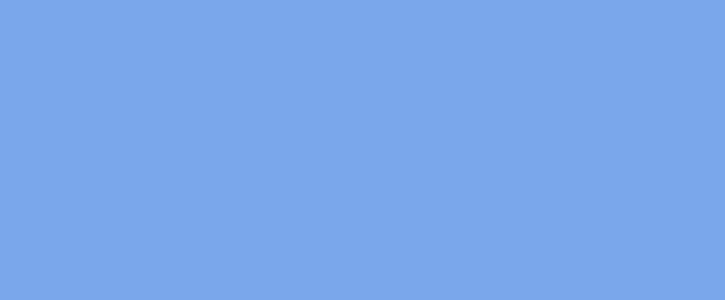
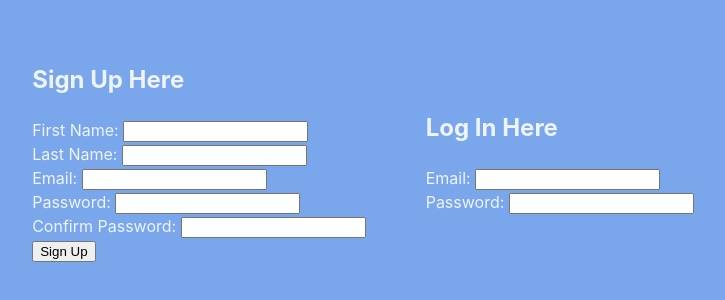
Before and after one commit to gowQC/perscholas-capstone-project, a React (Vite) app in the folder frontend/capstone-project/: page /auth in a window 1280 px wide. Before the commit this address had no page. Shown: the part 248-548 px from the top of the page, without its empty margins (277-1002 px from the left). Built offline with nearby package versions, Linux system fonts and the light colour scheme.

Commit message:
Created auth page with sign up and log in forms that output correct data

```diff
--- a/frontend/capstone-project/src/App.jsx
+++ b/frontend/capstone-project/src/App.jsx
@@ -3,7 +3,7 @@ import ShirtsPage from "./pages/ShirtsPage";
 import PantsPage from "./pages/PantsPage";
 import FootwarePage from "./pages/FootwarePage";
 import SeasonalPage from "./pages/SeasonalPage";
-import UserPage from "./pages/UserPage";
+import AuthPage from "./pages/AuthPage";
 import CheckoutPage from "./pages/CheckoutPage";
 import AboutPage from "./pages/AboutPage";
 import ContactPage from "./pages/ContactPage";
@@ -21,7 +21,7 @@ function App() {
         <Route path="/pants" element={<PantsPage />} />
         <Route path="/footware" element={<FootwarePage />} />
         <Route path="/seasonal" element={<SeasonalPage />} />
-        <Route path="/user" element={<UserPage />} />
+        <Route path="/auth" element={<AuthPage />} />
         <Route path="/checkout" element={<CheckoutPage />} />
         <Route path="/about" element={<AboutPage />} />
         <Route path="/contact" element={<ContactPage />} />
--- /dev/null
+++ b/frontend/capstone-project/src/components/LogInForm.jsx
@@ -0,0 +1,47 @@
+import { useState } from "react";
+
+export default function LogInForm() {
+  const [logInFormData, setLogInFormData] = useState({
+    email: "",
+    password: "",
+  });
+
+  const [logInError, setLogInError] = useState("");
+
+  // onChange handlers for respective forms - fills whatever was in object before + adds modifications made by user to the new state
+  const handleLogInChange = (e) => {
+    setLogInFormData({ ...logInFormData, [e.target.name]: e.target.value });
+    setLogInError("");
+  };
+
+  // form submit functions - will be using util functions for API calls
+  const handleLogInSubmit = (e) => {
+    e.preventDefault();
+  };
+  return (
+    <form
+      autoComplete="off"
+      style={{ margin: "30px" }}
+      onSubmit={handleLogInSubmit}
+    >
+      <h2>Log In Here</h2>
+      <label>Email: </label>
+      <input
+        type="email"
+        name="email"
+        value={logInFormData.email}
+        onChange={handleLogInChange}
+        required
+      />{" "}
+      <br />
+      <label>Password: </label>
+      <input
+        type="password"
+        name="password"
+        value={logInFormData.password}
+        onChange={handleLogInChange}
+        required
+      />{" "}
+    </form>
+  );
+}
--- /dev/null
+++ b/frontend/capstone-project/src/components/SignUpForm.jsx
@@ -0,0 +1,92 @@
+import { useState } from "react";
+
+export default function SignUpForm() {
+  const [signUpFormData, setSignUpFormData] = useState({
+    fname: "",
+    lname: "",
+    email: "",
+    password: "",
+    confirm: "",
+  });
+
+  const [signUpError, setSignUpError] = useState("");
+
+  // onChange handler - fills whatever was in object before + adds modifications made by user to the new state
+  const handleSignUpChange = (e) => {
+    setSignUpFormData({ ...signUpFormData, [e.target.name]: e.target.value });
+    setSignUpError("");
+  };
+
+  // form submit function - will be using util functions for API calls
+  const handleSignUpSubmit = (e) => {
+    e.preventDefault();
+    try {
+      const submitData = { ...signUpFormData };
+      delete submitData.confirm; // only used for password confirmation purposes - confirm is not actually stored in db
+      console.log(submitData);
+    } catch (error) {
+      setSignUpError("Sing up failed - Try again.");
+    }
+  };
+
+  return (
+    <form
+      autoComplete="off"
+      style={{ margin: "30px" }}
+      onSubmit={handleSignUpSubmit}
+    >
+      <h2>Sign Up Here</h2>
+      <label>First Name: </label>
+      <input
+        type="text"
+        name="fname"
+        value={signUpFormData.fname}
+        onChange={handleSignUpChange}
+        required
+      />{" "}
+      <br />
+      <label>Last Name: </label>
+      <input
+        type="text"
+        name="lname"
+        value={signUpFormData.lname}
+        onChange={handleSignUpChange}
+        required
+      />{" "}
+      <br />
+      <label>Email: </label>
+      <input
+        type="email"
+        name="email"
+        value={signUpFormData.email}
+        onChange={handleSignUpChange}
+        required
+      />{" "}
+      <br />
+      <label>Password: </label>
+      <input
+        type="password"
+        name="password"
+        value={signUpFormData.password}
+        onChange={handleSignUpChange}
+        required
+      />{" "}
+      <br />
+      <label>Confirm Password: </label>
+      <input
+        type="password"
+        name="confirm"
+        value={signUpFormData.confirm}
+        onChange={handleSignUpChange}
+        required
+      />{" "}
+      <br />
+      <button
+        type="submit"
+        disabled={signUpFormData.password !== signUpFormData.confirm}
+      >
+        Sign Up
+      </button>
+    </form>
+  );
+}
--- a/frontend/capstone-project/src/pages/UserPage.jsx
+++ b/frontend/capstone-project/src/pages/AuthPage.jsx
@@ -1,3 +1,6 @@
+import SignUpForm from "../components/SignUpForm";
+import LogInForm from "../components/LogInForm";
+
 export default function UserPage() {
   return (
     <div
@@ -9,10 +12,8 @@ export default function UserPage() {
         justifyContent: "center",
       }}
     >
-      <form style={{ margin: "30px" }} action="">
-        first form
-      </form>
-      <form action="">second form</form>
+      <SignUpForm />
+      <LogInForm />
     </div>
   );
 }
```
